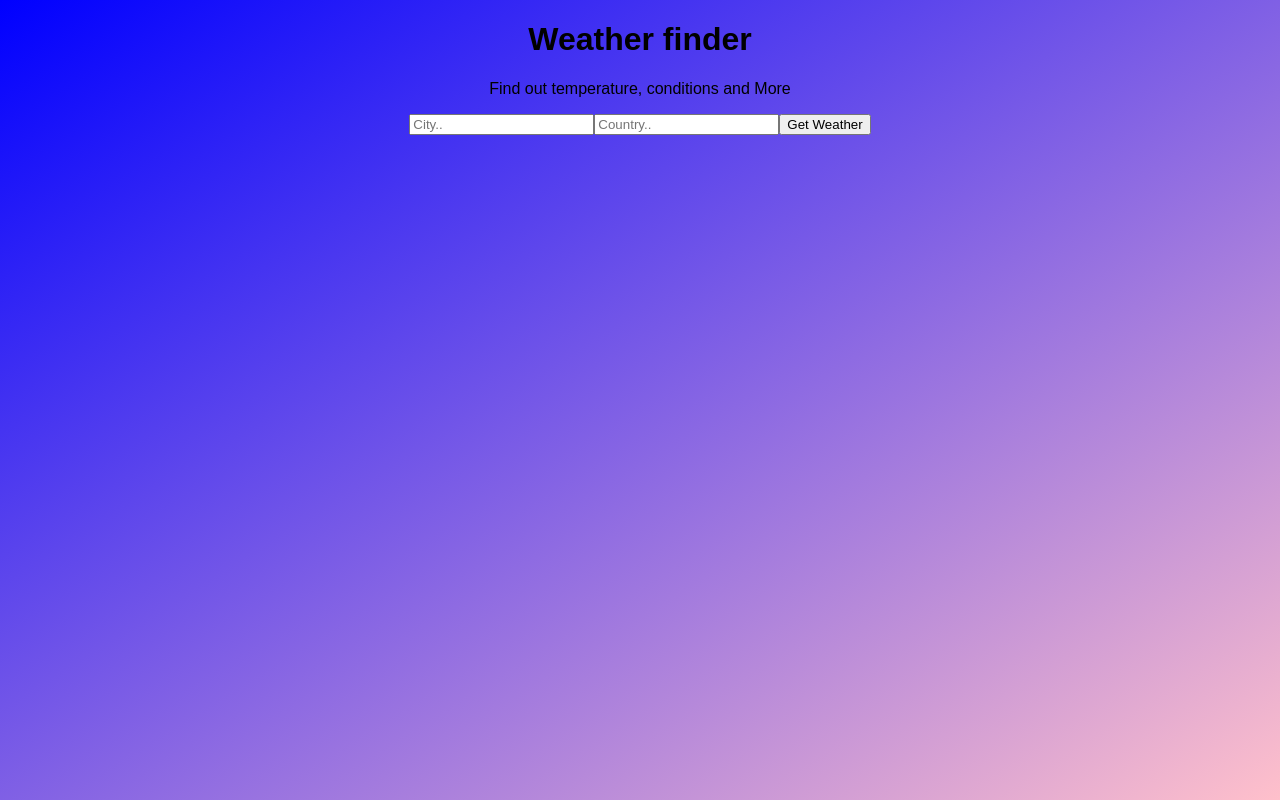
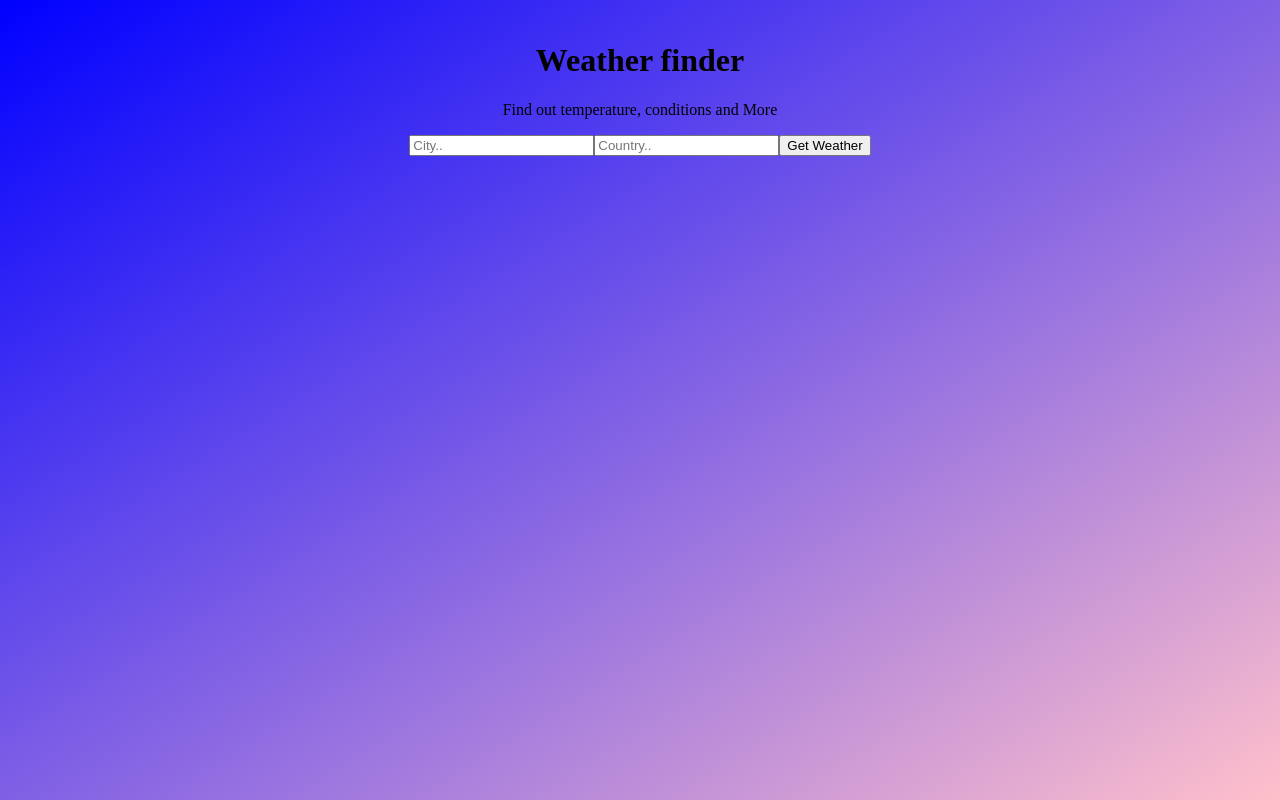
Before and after one commit to mannanabbasi/weather-app, a React (Create React App) app: page / in a window 1280 px wide. Built offline with nearby package versions, Linux system fonts and the light colour scheme.

Commit message:
modified css

```diff
--- a/src/index.css
+++ b/src/index.css
@@ -9,13 +9,11 @@ html{
 
 
 
-body {
-  font-family: sans-serif;
 
-}
 .container .wrapper{
 
-  margin: auto;
+  margin:auto;
   width: 50%;
+  padding-top: 1%;
   text-align: center;
 }
```
